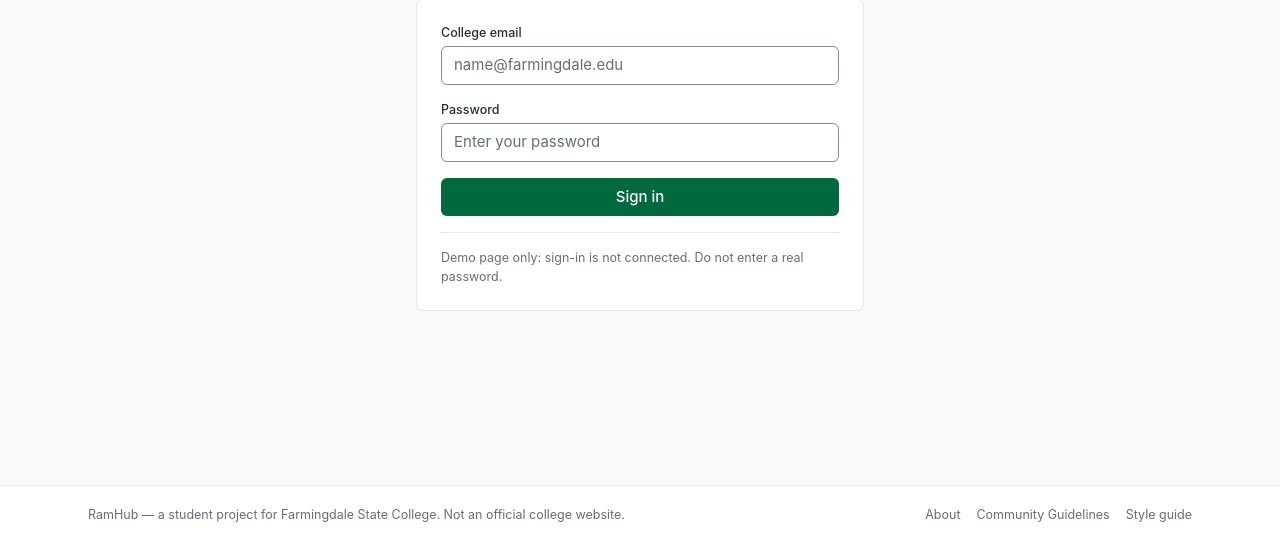
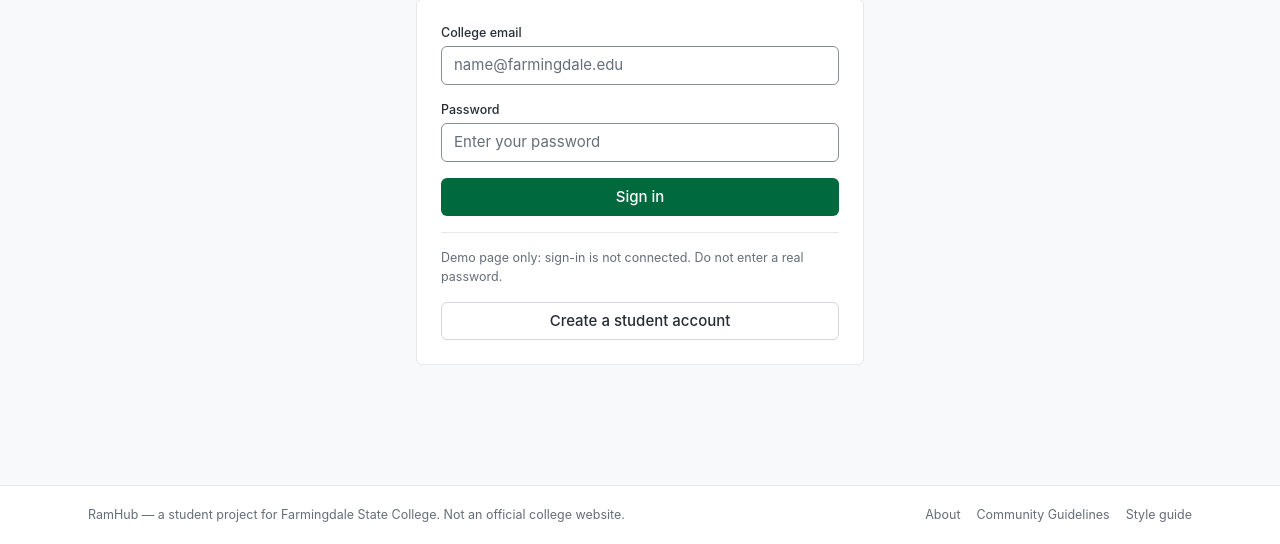
Before and after one commit to palaaf13/CapstoneProject_CSC325_Team1, a Django app: template templates/pages/login.html in a window 1280 px wide. Shown: the part 256-800 px from the top of the page. Run offline with Django 5.2, Linux system fonts and the light colour scheme; the template is opened without the code that fills it, so the values that code supplies are empty; style sheets or scripts are compiled from the project's sources.

Commit message:
Added sign-up button to sing-in page

```diff
--- a/templates/pages/login.html
+++ b/templates/pages/login.html
@@ -38,6 +38,9 @@
       <p class="mt-4 border-t border-neutral-200 pt-4 text-meta text-neutral-500" role="note">
         Demo page only: sign-in is not connected. Do not enter a real password.
       </p>
+      <a href="{% url 'register' %}" class="btn-secondary mt-4 w-full">
+        Create a student account
+      </a>
     </div>
   </section>
 {% endblock %}
```
